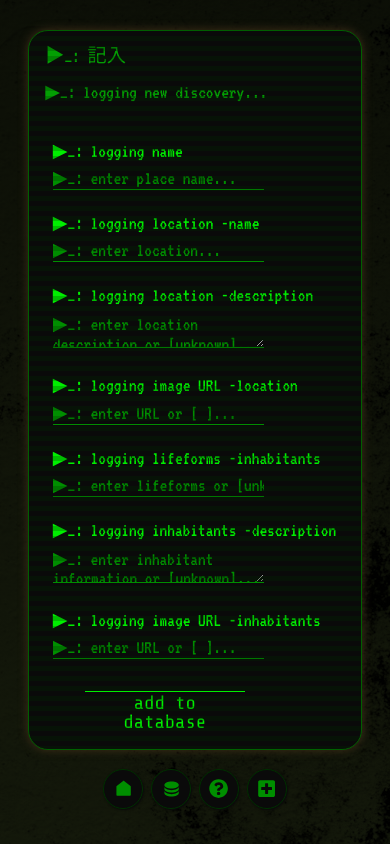
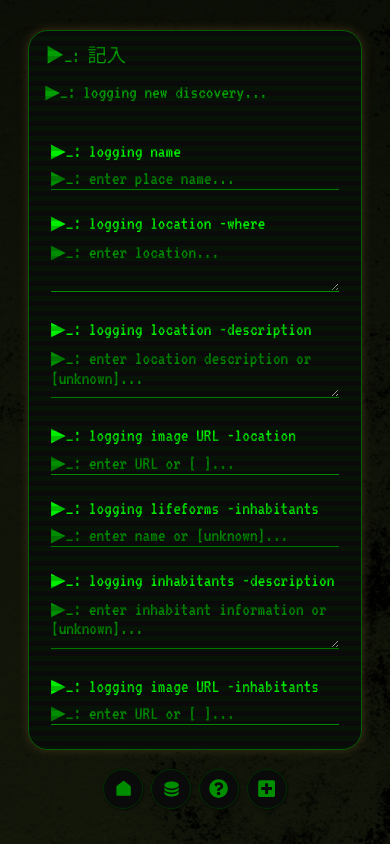
Before and after one commit to m02p02/react-json-project02, a React (Vite) app: page /places/add-place in a window 390 px wide. Built offline with nearby package versions, Linux system fonts and the light colour scheme; a web font is replaced by a local one.

Commit message:
adjusting css for deployment, responsive design, form spacing

```diff
--- a/src/App.css
+++ b/src/App.css
@@ -144,9 +144,12 @@
 /*
 add and edit location pages
 */
-.input-place-form {
-  margin-left: 0.5rem;
+.form-container {
+  margin: 0 auto;
   width: 75vw;
+  display: flex;
+  flex-direction: column;
+  align-items: center;
 }
 
 .input-label,
@@ -169,12 +172,23 @@
 input,
 textarea {
   padding: 5px 0 0 0;
-  width: 50ch;
+  width: 75ch;
   background-color: transparent;
   border-style: none;
   border-bottom: 1px solid var(--pip-03);
   color: var(--matrix-01);
   line-height: 1.5rem;
+}
+
+textarea {
+  height: 5ch;
+}
+
+@media screen and (max-width: 1000px) {
+  input,
+  textarea {
+    width: 50ch;
+  }
 }
 
 @media screen and (max-width: 729px) {
@@ -187,17 +201,9 @@
 @media screen and (max-width: 549px) {
   input,
   textarea {
-    width: 28ch;
+    width: 30ch;
   }
 }
-
-@media screen and (max-width: 444px) {
-  input,
-  textarea {
-    width: 22ch;
-  }
-}
-
 
 input::placeholder,
 textarea::placeholder {
--- a/src/pages/AddLocationsPage/AddLocationPage.jsx
+++ b/src/pages/AddLocationsPage/AddLocationPage.jsx
@@ -58,7 +58,7 @@
             <p className="global-code-header">▶_: logging new discovery...</p>
           </div>
 
-          <div className="body-inner-scroll">
+          <div className="body-inner-scroll form-container">
             <form className="input-place-form" onSubmit={handleSubmit}>
               <label
                 className="input-label"
@@ -79,9 +79,9 @@
               <label
                 className="input-label"
                 htmlFor="location">
-                ▶_: logging location -name
+                ▶_: logging location -where
               </label>
-              <input
+              <textarea
                 type="text"
                 id="location"
                 name="location"
@@ -133,7 +133,7 @@
                 type="text"
                 id="inhabitants-name"
                 name="Inhabitants"
-                placeholder="▶_: enter lifeforms or [unknown]..."
+                placeholder="▶_: enter name or [unknown]..."
                 required={true}
                 value={inhabitants}
                 onChange={(e) => {
--- a/src/pages/EditLocationsPage/EditLocationsPage.jsx
+++ b/src/pages/EditLocationsPage/EditLocationsPage.jsx
@@ -1,6 +1,7 @@
 import axios from "axios";
 import { useEffect, useState } from "react";
 import { useNavigate, useParams } from "react-router";
+import { API_URL } from "/config";
 
 function EditLocationsPage() {
   const [placeName, setPlaceName] = useState("");
@@ -16,7 +17,7 @@
 
   useEffect(() => {
     axios
-      .get(`https://exo-app-rest-api.adaptable.app/places/${placeId}`)
+      .get(`${API_URL}${placeId}`)
       .then((response) => {
         setPlaceName(response.data.placeName);
         setLocation(response.data.location);
@@ -47,7 +48,7 @@
 
     axios
       .put(
-        `https://exo-app-rest-api.adaptable.app/places/${placeId}`,
+        `${API_URL}${placeId}`,
         requestBody
       )
       .then((response) => {
@@ -72,7 +73,7 @@
             </p>
           </div>
 
-          <div className="body-inner-scroll">
+          <div className="body-inner-scroll form-container" >
             <form className="input-place-form" onSubmit={handleFormSubmit}>
               <label
                 className="input-label"
@@ -93,9 +94,9 @@
               <label
                 className="input-label"
                 htmlFor="location">
-                ▶_: logging location -name
+                ▶_: logging location -where
               </label>
-              <input
+              <textarea
                 type="text"
                 id="location"
                 name="location"
```
